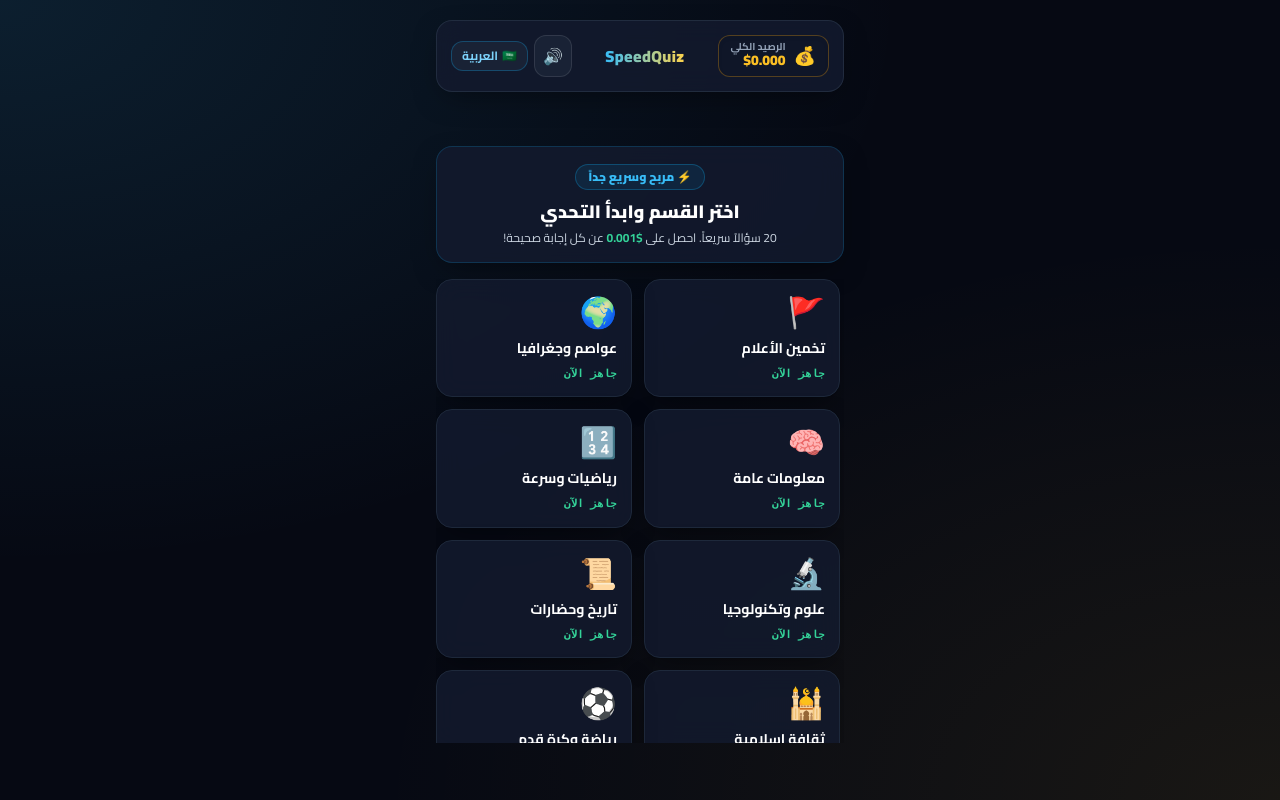
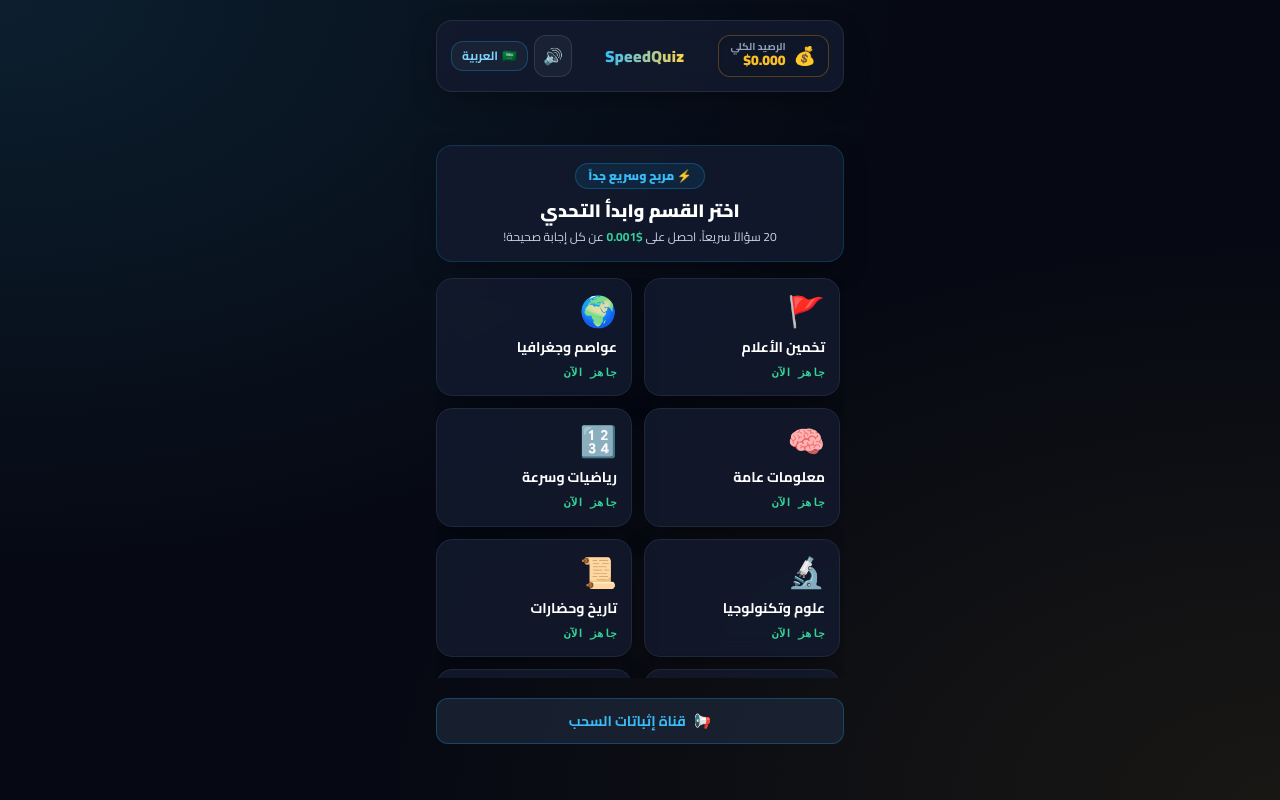
Before and after one commit to xma1xma-maker/quezte, a plain HTML site: page index.html in a window 1280 px wide. Drawn offline with nearby package versions, Linux system fonts and the light colour scheme.

Commit message:
Update index.html

```diff
--- a/index.html
+++ b/index.html
@@ -34,7 +34,7 @@
   <style>
     body {
       background-color: #060913;
-      background-image: radial-gradient(at 0% 0%, rgba(56, 189, 248, 0.12  ) 0px, transparent 50%), radial-gradient(at 100% 100%, rgba(251, 191, 36, 0.08) 0px, transparent 50%);
+      background-image: radial-gradient(at 0% 0%, rgba(56, 189, 248, 0.12 ) 0px, transparent 50%), radial-gradient(at 100% 100%, rgba(251, 191, 36, 0.08) 0px, transparent 50%);
       background-attachment: fixed;
       color: #f8fafc;
       font-family: 'Cairo', sans-serif;
@@ -81,7 +81,15 @@
         <h2 class="text-lg font-black text-white mb-1" id="cat-title">اختر القسم وابدأ التحدي</h2>
         <p class="text-xs text-slate-300" id="cat-subtitle">20 سؤالاً سريعاً. احصل على <span class="text-emerald-400 font-bold">$0.001</span> عن كل إجابة صحيحة!</p>
       </div>
-      <div id="categories-grid" class="grid grid-cols-2 gap-3 max-h-[58vh] overflow-y-auto pr-1"></div>
+
+      <!-- Categories Grid Container -->
+      <div id="categories-grid" class="grid grid-cols-2 gap-3 max-h-[50vh] overflow-y-auto pr-1"></div>
+
+      <!-- زر قناة الإثباتات -->
+      <button onclick="window.openChannel()" class="mt-1 w-full glass-btn py-3 rounded-xl text-sky-400 font-bold text-sm flex items-center justify-center gap-2 border border-sky-500/30 hover:bg-sky-500/10 transition-all active:scale-95">
+        <span>📢</span>
+        <span id="lbl-channel">قناة إثباتات السحب</span>
+      </button>
     </div>
 
     <!-- SCREEN 2: QUIZ -->
```
